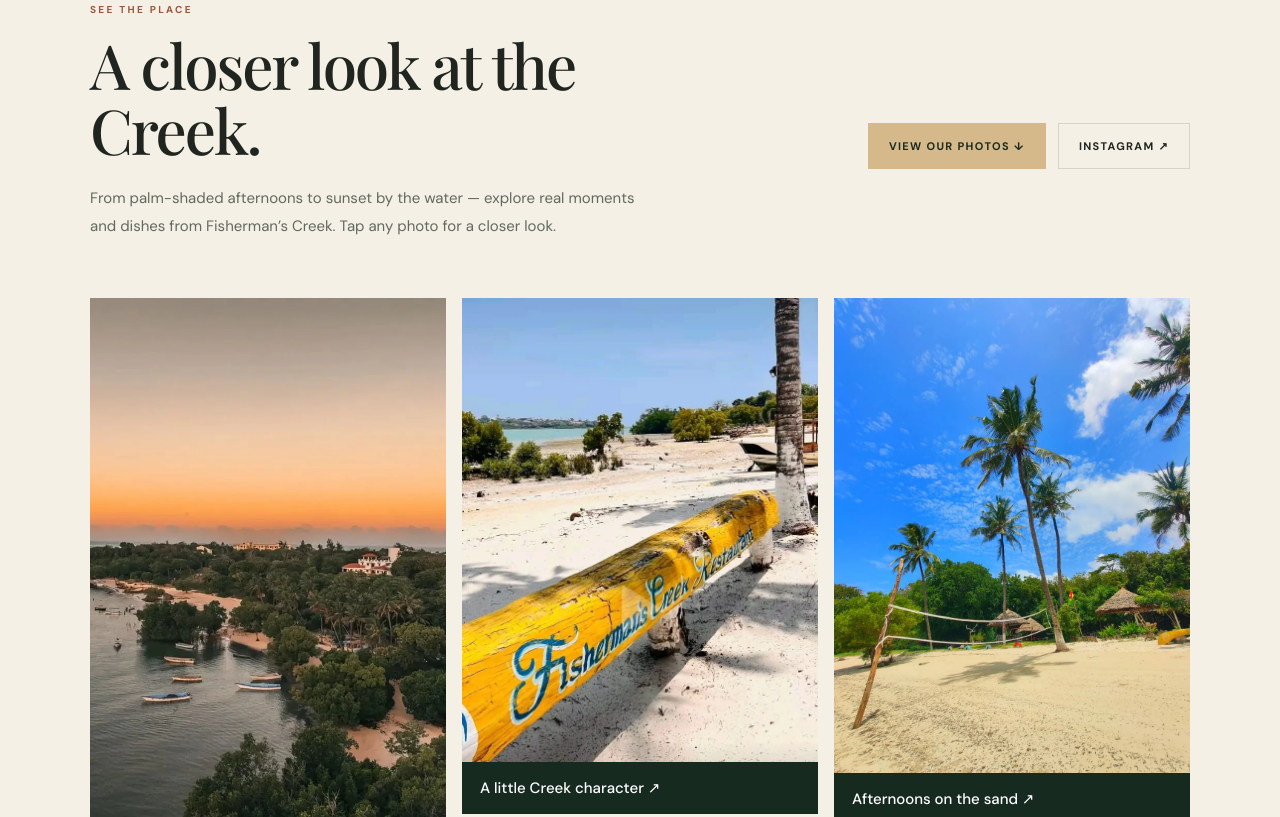
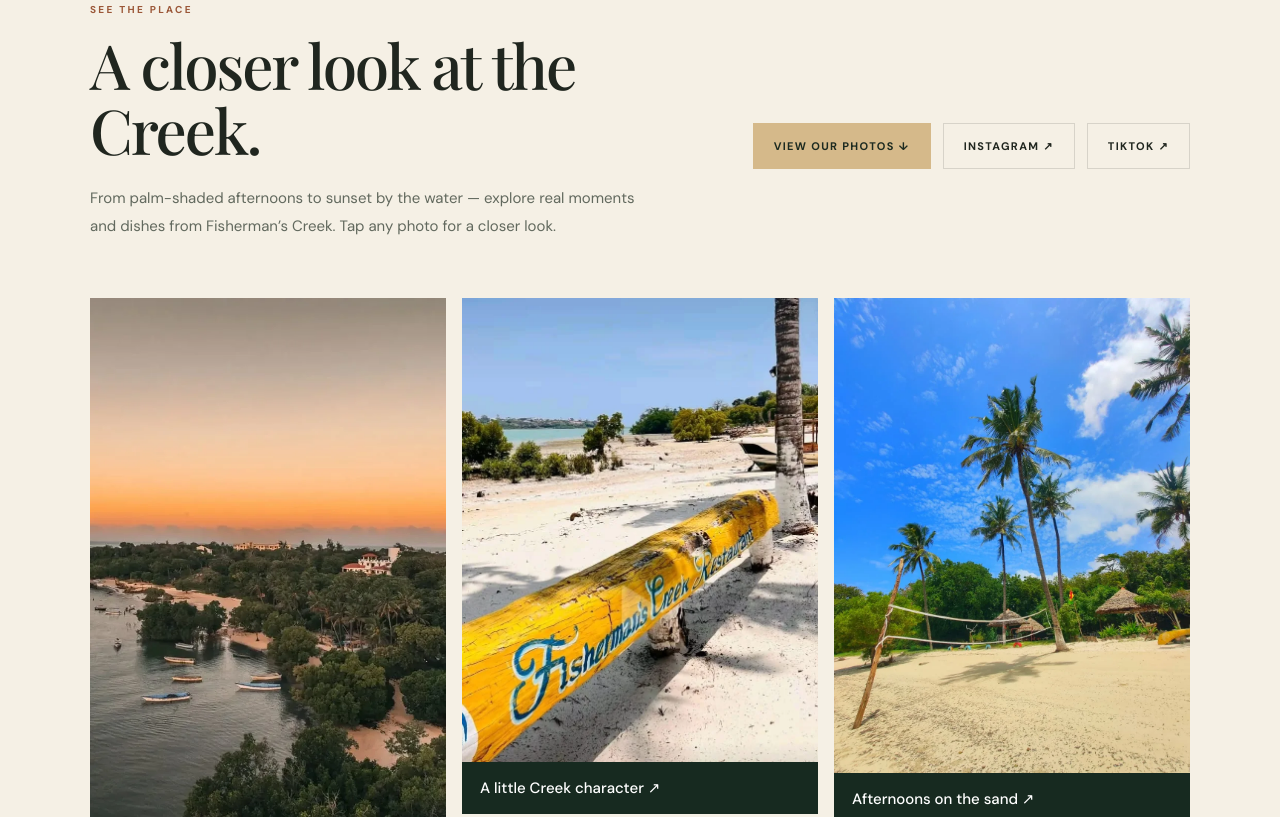
Before and after one commit to joeamerica629/fishermans, a plain HTML site: page index.html in a window 1280 px wide. Shown: the part 3437-4254 px from the top of the page. Drawn offline with nearby package versions, Linux system fonts and the light colour scheme.

Commit message:
Add official Fishermans Creek TikTok links

```diff
--- a/index.html
+++ b/index.html
@@ -215,7 +215,7 @@
   <section id="gallery">
     <div class="wrap gallery-cta reveal">
       <div><div class="section-label">See the place</div><h2>A closer look at the Creek.</h2><p class="body-copy">From palm-shaded afternoons to sunset by the water — explore real moments and dishes from Fisherman’s Creek. Tap any photo for a closer look.</p></div>
-      <div class="actions"><a class="btn btn-primary" href="#photo-grid">View our photos ↓</a><a class="btn" style="border:1px solid var(--line)" href="https://www.instagram.com/fishermans.creek/" target="_blank" rel="noopener">Instagram ↗</a></div>
+      <div class="actions"><a class="btn btn-primary" href="#photo-grid">View our photos ↓</a><a class="btn" style="border:1px solid var(--line)" href="https://www.instagram.com/fishermans.creek/" target="_blank" rel="noopener">Instagram ↗</a><a class="btn" style="border:1px solid var(--line)" href="https://www.tiktok.com/@fishermanscreek" target="_blank" rel="noopener noreferrer">TikTok ↗</a></div>
     </div>
 <div class="wrap"><div class="photo-grid" id="photo-grid">
 <button class="photo-tile" type="button" aria-label="Enlarge photo: Sunset over the creek"><img src="fc-creek-sunset.webp" alt="Sunset over the creek" width="685" height="1005" loading="lazy" decoding="async"><span>Sunset over the creek ↗</span></button>
@@ -241,6 +241,7 @@
       <div class="reveal">
         <div class="contact-card"><small>Call the bar</small><a href="tel:+254791319846">+254 791 319 846</a></div>
         <div class="contact-card"><small>Instagram</small><a href="https://www.instagram.com/fishermans.creek/" target="_blank" rel="noopener">@fishermans.creek ↗</a></div>
+        <div class="contact-card"><small>TikTok</small><a href="https://www.tiktok.com/@fishermanscreek" target="_blank" rel="noopener noreferrer">@fishermanscreek ↗</a></div>
         <div class="contact-card"><small>Location</small><p>Serena Side, Mombasa, Kenya</p></div>
       </div>
     </div>
```
